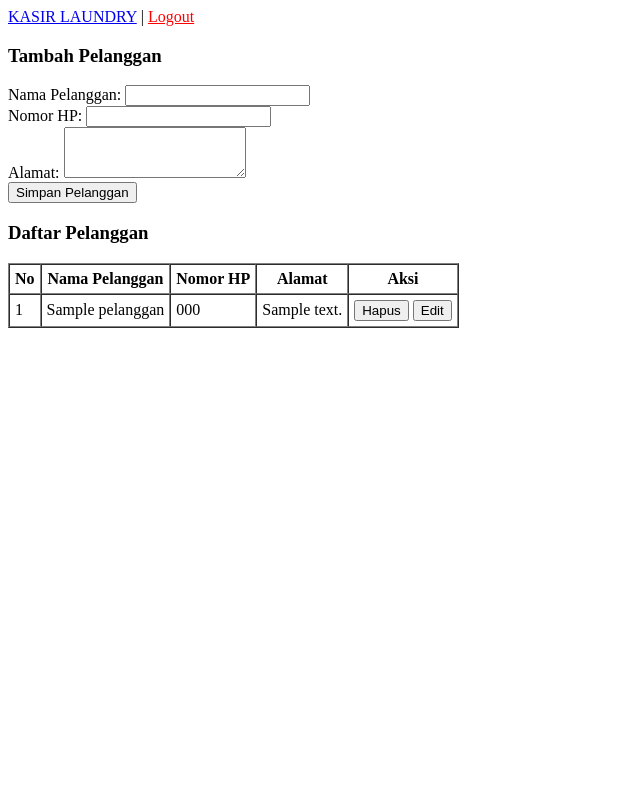
After one commit to Divavania/KasirLaundry, a PHP site: page /superadmin/daftar_pelanggan.php in a window 1280 px wide. The commit adds this page. Shown: the whole page, without its empty margins (0-640 px from the left). Run offline with PHP 8.4, Linux system fonts and the light colour scheme; tables that the repository leaves empty or names only in its code hold one stand-in row (values such as "Sample post").

Commit message:
halaman daftar pelanggan dan layanan

```diff
--- /dev/null
+++ b/superadmin/daftar_pelanggan.php
@@ -0,0 +1,130 @@
+<?php
+include '../koneksi.php';
+include '../navbar.php';
+
+if ($_SERVER['REQUEST_METHOD'] == 'POST' && isset($_POST['aksi'])) {
+    $aksi = $_POST['aksi'];
+
+    if ($aksi == 'tambah') {
+        $nama = $conn->real_escape_string($_POST['nama']);
+        $no_hp = $conn->real_escape_string($_POST['no_hp']);
+        $alamat = $conn->real_escape_string($_POST['alamat']);
+
+        $sql = "INSERT INTO pelanggan (nama, no_hp, alamat) VALUES ('$nama', '$no_hp', '$alamat')";
+
+        if ($conn->query($sql) === TRUE) {
+            echo "Pelanggan berhasil ditambahkan.";
+        } else {
+            echo "Error: " . $sql . "<br>" . $conn->error;
+        }
+    } elseif ($aksi == 'hapus') {
+        $id = intval($_POST['id']);
+        $conn->query("DELETE FROM pelanggan WHERE id = $id");
+    } elseif ($aksi == 'edit') {
+        $id = intval($_POST['id']);
+        $nama = $conn->real_escape_string($_POST['nama']);
+        $no_hp = $conn->real_escape_string($_POST['no_hp']);
+        $alamat = $conn->real_escape_string($_POST['alamat']);
+
+        $conn->query("UPDATE pelanggan SET nama = '$nama', no_hp = '$no_hp', alamat = '$alamat' WHERE id = $id");
+    }
+}
+
+$result = $conn->query("SELECT * FROM pelanggan");
+?>
+
+<!DOCTYPE html>
+<html lang="id">
+<head>
+    <meta charset="UTF-8">
+    <title>Daftar Pelanggan</title>
+    <script>
+        function editPelanggan(id, nama, no_hp, alamat) {
+            document.getElementById('edit_id').value = id;
+            document.getElementById('edit_nama').value = nama;
+            document.getElementById('edit_no_hp').value = no_hp;
+            document.getElementById('edit_alamat').value = alamat;
+            document.getElementById('editPopup').style.display = 'block';
+        }
+
+        function tutupPopup() {
+            document.getElementById('editPopup').style.display = 'none';
+        }
+    </script>
+</head>
+<body>
+    <h3>Tambah Pelanggan</h3>
+    <form action="" method="POST">
+        <input type="hidden" name="aksi" value="tambah">
+        <label>Nama Pelanggan:</label>
+        <input type="text" name="nama" required><br>
+
+        <label>Nomor HP:</label>
+        <input type="text" name="no_hp" required><br>
+
+        <label>Alamat:</label>
+        <textarea name="alamat" rows="3" required></textarea><br>
+
+        <button type="submit">Simpan Pelanggan</button>
+    </form>
+
+    <h3>Daftar Pelanggan</h3>
+    <table border="1" cellpadding="5" cellspacing="0">
+        <thead>
+            <tr>
+                <th>No</th>
+                <th>Nama Pelanggan</th>
+                <th>Nomor HP</th>
+                <th>Alamat</th>
+                <th>Aksi</th>
+            </tr>
+        </thead>
+        <tbody>
+            <?php if ($result->num_rows > 0): ?>
+                <?php $no = 1; while ($row = $result->fetch_assoc()): ?>
+                    <tr>
+                        <td><?= $no++; ?></td>
+                        <td><?= htmlspecialchars($row['nama']); ?></td>
+                        <td><?= htmlspecialchars($row['no_hp']); ?></td>
+                        <td><?= htmlspecialchars($row['alamat']); ?></td>
+                        <td>
+                            <form action="" method="POST" style="display:inline;">
+                                <input type="hidden" name="aksi" value="hapus">
+                                <input type="hidden" name="id" value="<?= $row['id']; ?>">
+                                <button type="submit">Hapus</button>
+                            </form>
+                            <button onclick="editPelanggan('<?= $row['id']; ?>', '<?= htmlspecialchars($row['nama']); ?>', '<?= htmlspecialchars($row['no_hp']); ?>', '<?= htmlspecialchars($row['alamat']); ?>')">Edit</button>
+                        </td>
+                    </tr>
+                <?php endwhile; ?>
+            <?php else: ?>
+                <tr><td colspan="5">Belum ada pelanggan.</td></tr>
+            <?php endif; ?>
+        </tbody>
+    </table>
+
+    <div id="editPopup" style="display:none; position:fixed; top:20%; left:30%; background:#fff; padding:20px; border:1px solid #000;">
+        <h3>Edit Pelanggan</h3>
+        <form action="" method="POST">
+            <input type="hidden" name="aksi" value="edit">
+            <input type="hidden" name="id" id="edit_id">
+
+            <label>Nama Pelanggan:</label>
+            <input type="text" name="nama" id="edit_nama" required><br>
+
+            <label>Nomor HP:</label>
+            <input type="text" name="no_hp" id="edit_no_hp" required><br>
+
+            <label>Alamat:</label>
+            <textarea name="alamat" id="edit_alamat" rows="3" required></textarea><br>
+
+            <button type="submit">Simpan Perubahan</button>
+            <button type="button" onclick="tutupPopup()">Batal</button>
+        </form>
+    </div>
+</body>
+</html>
+
+<?php
+$conn->close();
+?>
```
Also changed, not shown: superadmin/daftar_layanan.php (+49 -54 lines).
